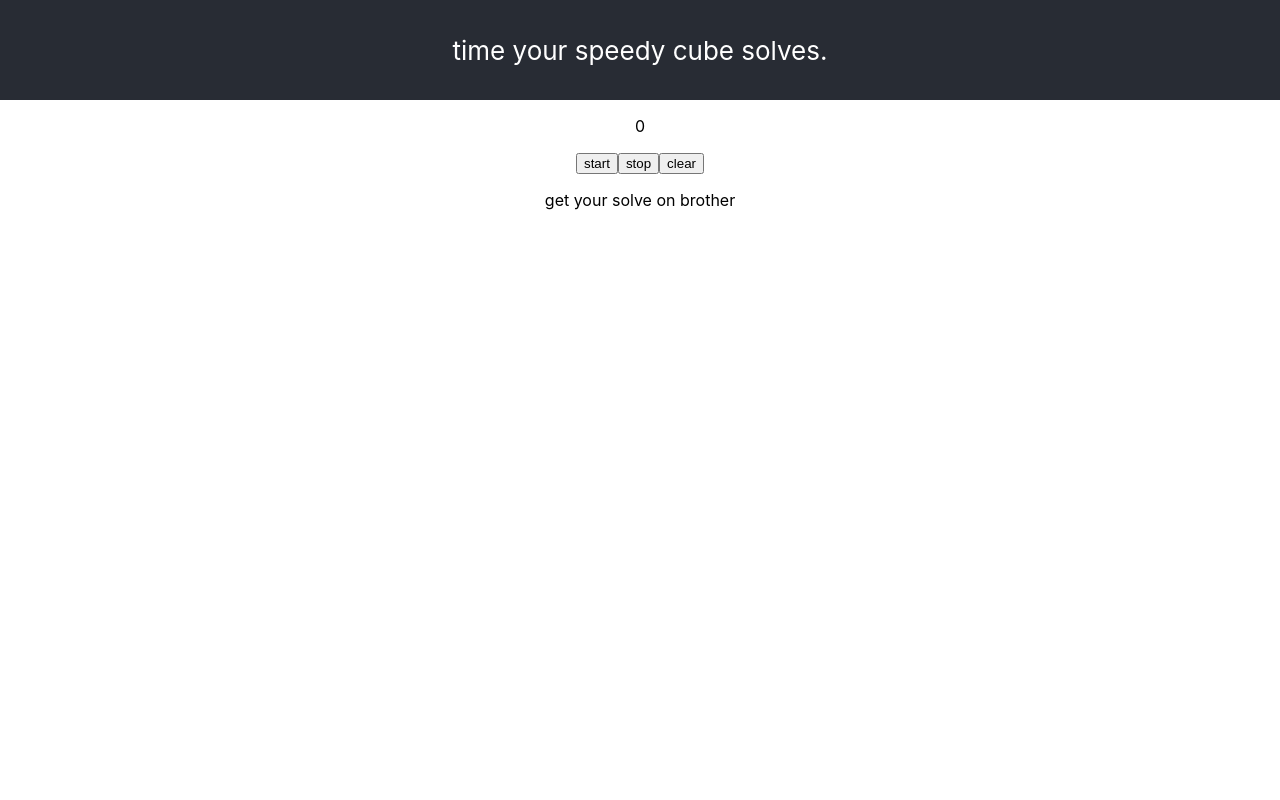
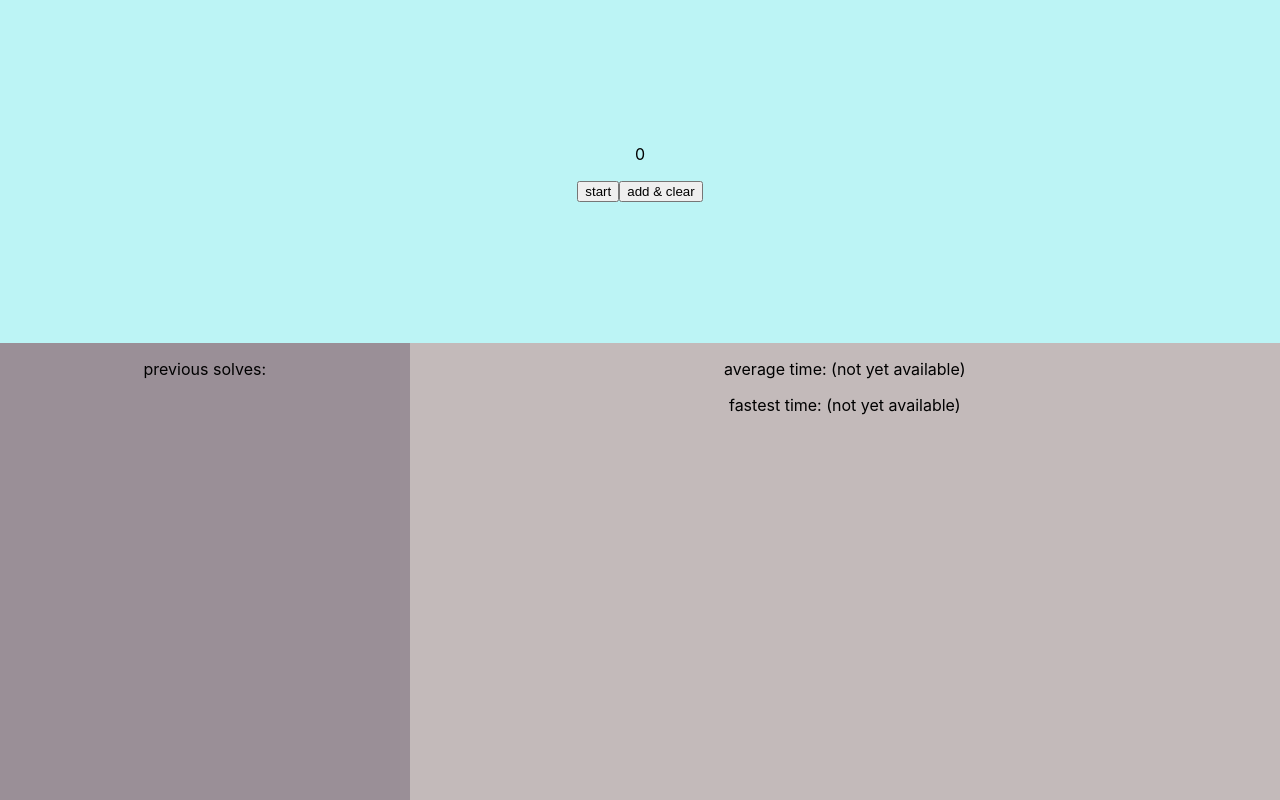
Before and after one commit to cubemer/speed-solve-timer, a React (Create React App) app: page / in a window 1280 px wide. Built offline with nearby package versions, Linux system fonts and the light colour scheme.

Commit message:
Turn the start & stop buttons to a toggle
Before there were two separate buttons to start and stop the timer, I've decided it's more intuitive to have one button that toggles. I also rearagned the divs and added pretty colors.

```diff
--- a/src/App.css
+++ b/src/App.css
@@ -1,14 +1,39 @@
+/* RGB */
+:root {
+--color-sky-blue: rgba(101, 222, 241, 1);
+--color-diamond: rgba(188, 244, 245, 1);
+--color-spanish-gray: rgba(154, 143, 151, 1);
+--color-gray: rgba(195, 186, 186, 1);
+--color-blaze-orange: rgba(249, 105, 0, 1);
+}
+
 .App {
   text-align: center;
 }
 
-.App-header {
-  background-color: #282c34;
-  height: 100px;
+.timer {
+  height: 100vh;
   display: flex;
   flex-direction: column;
-  align-items: center;
-  justify-content: center;
-  font-size: calc(10px + 2vmin);
-  color: white;
 }
+
+.clock {
+  height: 32%;
+  padding-top: 16vh;
+  background-color: var(--color-diamond);
+}
+
+.display {
+  height: 68%;
+  display: flex;
+}
+
+.solve-stats {
+  width: 68%;
+  background-color: var(--color-gray);
+}
+
+.solve-history {
+  width: 32%;
+  background-color: var(--color-spanish-gray);
+}
--- a/src/App.js
+++ b/src/App.js
@@ -7,6 +7,7 @@ class Timer extends React.Component {
     clock: 0,
     interval: null,
     solves: [],
+    buttonStarts: true
   }
 
   update = () => {
@@ -22,19 +23,20 @@ class Timer extends React.Component {
     })
   }
 
-  startClockHandler = () => {
+  ssButtonClickedHandler = () => {
     if (!this.state.interval) {
       this.setState({
+        buttonStarts: false,
         offset: new Date(),
         interval: setInterval(this.update, 100)
       })
     }
-  }
-
-  stopClockHandler = () => {
     if (this.state.interval) {
       clearInterval(this.state.interval)
-      this.setState({interval: null})
+      this.setState({
+        buttonStarts: true,
+        interval: null
+      })
     }
   }
 
@@ -71,17 +73,27 @@ class Timer extends React.Component {
   }
 
   render() {
-    let solveHistory = this.toPTag(this.state.solves)
+    let solveHistory = this.toPTag(this.state.solves);
+    let ssButton = <button onClick={this.ssButtonClickedHandler}>start</button>
+    if (!this.state.buttonStarts) {
+      ssButton = <button onClick={this.ssButtonClickedHandler}>stop</button>
+    }
     return(
-      <div>
-        <p>{this.state.clock / 1000}</p>
-        <button onClick={this.startClockHandler}>start</button>
-        <button onClick={this.stopClockHandler}>stop</button>
-        <button onClick={this.clearClockHandler}>clear</button>
-        <p>{this.state.solves.length === 0 ? 'get your solve on brother' : `average time: ${(this.getAverage(this.state.solves) / 1000).toFixed(2)}s`}</p>
-        <p>{this.state.solves.length === 0 ? null : `your fastest solve is: ${(this.min(this.state.solves) / 1000).toFixed(2)}s`}</p>
-        <div>
-          {solveHistory}
+      <div className='timer'>
+        <div className='clock'>
+          <p>{this.state.clock / 1000}</p>
+          {ssButton}
+          <button onClick={this.clearClockHandler}>add & clear</button>
+        </div>
+        <div className='display'>
+          <div className='solve-history'>
+            <p>previous solves:</p>
+            {solveHistory}
+          </div>
+          <div className='solve-stats'>
+            <p>{this.state.solves.length === 0 ? 'average time: (not yet available)' : `average time: ${(this.getAverage(this.state.solves) / 1000).toFixed(2)}s`}</p>
+            <p>{this.state.solves.length === 0 ? 'fastest time: (not yet available)' : `fastest time: ${(this.min(this.state.solves) / 1000).toFixed(2)}s`}</p>
+          </div>
         </div>
       </div>
     )
@@ -93,11 +105,11 @@ class App extends React.Component {
   render() {
     return (
       <div className="App">
-        <header className="App-header">
+        {/* <header className="header">
           <p>
             time your speedy cube solves.
           </p>
-        </header>
+        </header> */}
         <Timer/>
       </div>
     );
```
